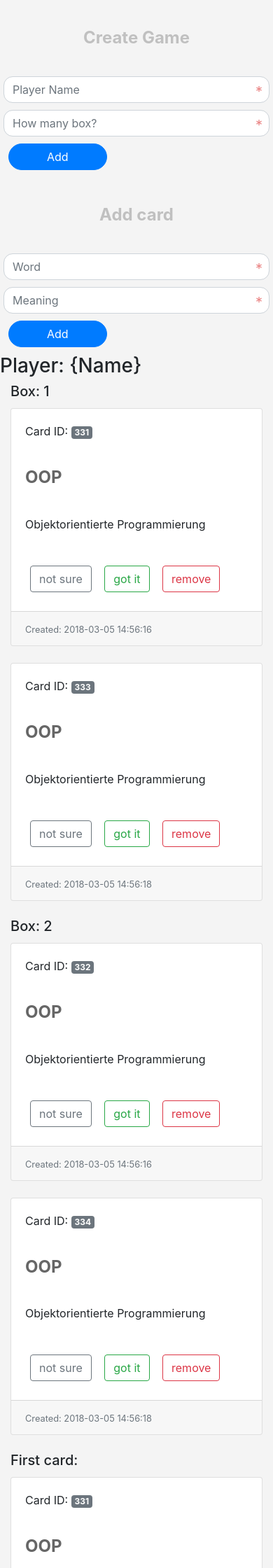
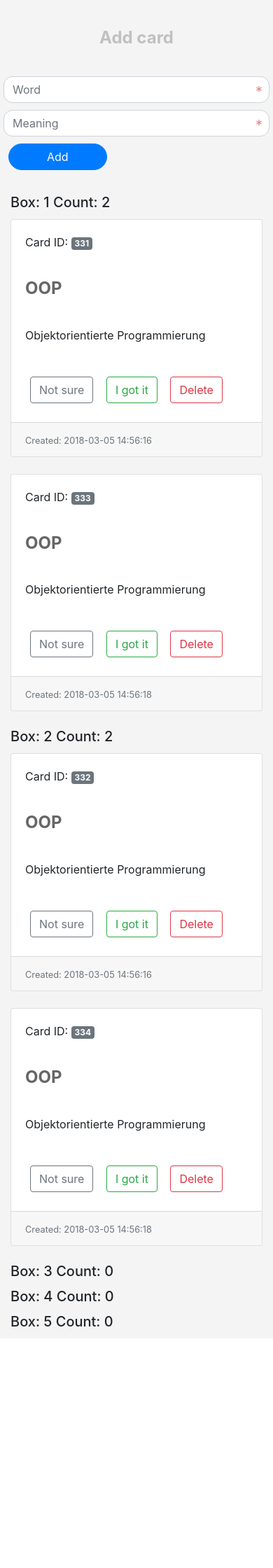
Before and after one commit to ginansayedali/lernkartei, a PHP site: page / in a window 390 px wide. Shown: the top 2240 px of the page at 70% size. After the commit the page ends 1895 px from the top, so only its background shows below. Run offline with PHP 8.4, Linux system fonts and the light colour scheme; data comes from the database, SQL or seed files in the repository.

Commit message:
Add getBoxes() - Add  to class Game

```diff
--- a/include/classes/Box.php
+++ b/include/classes/Box.php
@@ -6,10 +6,14 @@ class Box{
   private $boxID;
   private $dbConnect;
 
-  public function __construct($boxID = 1, $dbConnect){
+  public function __construct($boxID, $dbConnect){
     $this->dbConnect = $dbConnect;
     $this->boxID = $boxID;
   }
+   public function setID($id){
+     $this->boxID = $id;
+     return $this;
+   }
 
   public function add($card){
     if (!$card->getID()){
@@ -76,6 +80,19 @@ class Box{
     }
   }
 
+  public function getCardCount(){
+
+    try {
+    $stmt = $this->dbConnect->query(" SELECT COUNT(*) FROM box_has_card WHERE box=" . $this->boxID );
+    $fetchResult = $stmt->fetchall(PDO::FETCH_ASSOC);
+    $cardCount = $fetchResult[0]['COUNT(*)'];
+    return $cardCount;
+    } catch (PDOException $e){
+      echo $e->getMessage();
+    }
+
+  }
+
   public function getBoxID(){
     return $this->boxID;
   }
--- a/include/classes/Game.php
+++ b/include/classes/Game.php
@@ -5,19 +5,39 @@
     private $playerName;
     private $numberOfBoxes;
     private $dbConnect;
+    private $boxes = []; // todo: implement get boxes
 
     public function __construct($dbConnect){
       $this->dbConnect = $dbConnect;
+
+      $stmt = $dbConnect->query(" SELECT COUNT(*) FROM box ");
+      $fetchResult = $stmt->fetchall(PDO::FETCH_ASSOC);
+      $cardCount = $fetchResult[0]['COUNT(*)'];
+
+      // hier db abfrage auf boxen + loop
+      for ($i = 1; $i <= $cardCount; $i++ ){
+          $this->boxes[] = new Box($i, $dbConnect);
+          //$this->boxes[] = new Box($dbConnect);
+
+      }
+      // ende schleife
+      $this->numberOfBoxes = count($this->boxes);
+    }
+
+    public function getBoxes(){
+      return $this->boxes;
     }
 
     public function setPlayerName($playerName){
       $this->playerName = $playerName;
+      $stmt = $this->dbConnect->prepare(" INSERT INTO game(player_name, number_of_boxes) VALUES (:pname, :nobox) ");
+      $stmt->execute( array(':pname' =>  $this->playerName , ':nobox' => 1 ));
     }
 
     public function getPlayerName(){
       return $this->playerName;
     }
-
+/*
     public function setNumberOfBoxes($numberOfBoxes){
       $this->numberOfBoxes = $numberOfBoxes;
       //todo: insert the number of boxes into database
@@ -25,14 +45,10 @@
         $stmt = $this->dbConnect->prepare(" INSERT INTO box(box_id) VALUES (" . $i . ") ");
         $stmt->execute();
       }
+
     }
+*/
 
-    public function createBox(){
-      // for ($i  = 1; $i <= $this->numberOfBoxes; $i++){
-      //   $box = "box{$i}";
-      //   $$box = new Box($i,$this->dbConnect);
-      // }
-    }
 
     public function getNumberOfBoxes(){
       return $this->numberOfBoxes;
@@ -59,9 +75,13 @@
       $stmt->execute();
     }
 
-    // public function moveCardToNextBox($card,$boxID){
-    //
-    // }
+
+
+    public function moveCardToNextBox($card,$boxID){
+
+
+
+    }
     //
     // public function moveCardToFirstBox($card){
     //
--- a/index.php
+++ b/index.php
@@ -11,38 +11,6 @@
   <body>
     <div class="fullwidth-container ">
       <div class="row">
-        <div class="col-sm-6 col-md-6 col-lg-6">
-          <div class=" login-page">
-          	<h1 class="text-center"> <span class="selected">Create Game</span></h1>
-            <form class="database-setup" action="<?php echo $_SERVER['PHP_SELF'] ?>" method="POST">
-              <div class="input-container">
-                <input
-                  class="form-control"
-                  type="text"
-                  name="player_name"
-                  autocomplete="off"
-                  placeholder="Player Name"
-                  required />
-              </div>
-              <div class="input-container">
-                <input
-                  class="form-control"
-                  type="text"
-                  name="box_count"
-                  autocomplete="off"
-                  placeholder="How many box?"
-                  required />
-              </div>
-              <div class="input-container">
-                <input
-                  class ="btn btn-primary btn-block"
-                  name = "set_game"
-                  type="submit"
-                  value="Add" />
-              </div>
-            </form>
-          </div>
-        </div>
         <div class="col-sm-6 col-md-6 col-lg-6">
           <div class=" login-page">
             <h1 class="text-center"> <span class="selected">Add card</span></h1>
@@ -77,6 +45,7 @@
         </div>
       </div>
     </div>
+    <br>
 
       <?php
 
@@ -84,40 +53,50 @@
       ini_set('error_reporting', E_ALL);
       error_reporting(E_ALL);
 
-      $box1 = new Box(1,$dbConnect);
-      $box2 = new Box(2,$dbConnect);
+      $game = new Game($dbConnect);
+      $game->setPlayerName('ginan');
 
       if ($_SERVER['REQUEST_METHOD'] == 'POST') {
-        if (isset($_POST['set_game'])) {
-          $player = new Game($dbConnect);
-           $player->setPlayerName($_POST['player_name']);
-           $player->deleteAllBoxes();
-           $player->setNumberOfBoxes($_POST['box_count']);
-           }
-
         if (isset($_POST['add_card'])) {
+          $box = new Box(1,$dbConnect);
           $card = new Card();
     	    $card->setWord($_POST['card_word']);
     	    $card->setWordMeaning($_POST['card_word']);
-          $box1->add($card);
+          $box->add($card);
         }
 
       }
+
+      $do = isset($_GET['do']);
+      if ($do == 'Delete'){
+        $cardID = isset($_GET['cardID']) && is_numeric($_GET['cardID']) ? intval($_GET['cardID']) : 0;
+
+        $stmt = $dbConnect->prepare("DELETE FROM cards WHERE id= :cid ");
+        $stmt->bindParam(":cid", $cardID);
+        $stmt->execute();
+      }
       ?>
-      <h3>Player: {Name}</h3>
+      <!-- <h3>Player: {Name}</h3> -->
       <div class="container">
         <div class="row">
+
+
+          <?php
+          $boxes = $game->getBoxes();
+          foreach ($boxes as $box):
+            ?>
+
           <div class="col-sm-6">
-            <h5 class="card-title"> Box: <?php echo $box1->getBoxID(); ?> </h5>
-            <?php foreach ($box1->getCards() as $value): ?>
+            <h5 class="card-title"> Box: <?php echo $box->getBoxID() . ' '; ?>  Count:  <?php echo $box->getCardCount(); ?> </h5>
+            <?php foreach ($box->getCards() as $value): ?>
               <div class="card">
               <div class="card-body">
               <p class="card-title"> Card ID: <span class="badge badge-secondary"> <?php echo $value['id']; ?> </span></p>
               <h1 class="card-text"> <?php echo $value['word']; ?> </h1>
               <p class="card-text"> <?php echo $value['word_meaning']; ?> </p> <br>
-              <button type="button" class="btn btn-outline-secondary">not sure</button>
-              <button type="button" class="btn btn-outline-success">got it</button>
-              <button type="button" class="btn btn-outline-danger">remove</button>
+              <button type="button" class="btn btn-outline-secondary">Not sure</button>
+              <button type="button" class="btn btn-outline-success">I got it</button>
+              <button type="button" onclick='window.location.href="<?=$_SERVER['PHP_SELF']?>?do=Delete&cardID=<?php echo $value['id'] ?>"' class="btn btn-outline-danger">Delete</button>
               </div>
               <div class="card-footer">
               <small class="text-muted">Created: <?php echo $value['create_date']; ?> </small>
@@ -127,93 +106,12 @@
             <?php endforeach; ?>
           </div>
 
-          <div class="col-sm-6">
-            <h5 class="card-title"> Box: <?php echo $box2->getBoxID(); ?> </h5>
-            <?php foreach ($box2->getCards() as $value): ?>
-              <div class="card">
-              <div class="card-body">
-              <p class="card-title"> Card ID: <span class="badge badge-secondary"> <?php echo $value['id']; ?> </span></p>
-              <h1 class="card-text"> <?php echo $value['word']; ?> </h1>
-              <p class="card-text"> <?php echo $value['word_meaning']; ?> </p> <br>
-              <button type="button" class="btn btn-outline-secondary">not sure</button>
-              <button type="button" class="btn btn-outline-success">got it</button>
-              <button type="button" class="btn btn-outline-danger">remove</button>
-              </div>
-              <div class="card-footer">
-              <small class="text-muted">Created: <?php echo $value['create_date']; ?> </small>
-              </div>
-              </div>
-              <br>
-            <?php endforeach; ?>
-          </div>
-          </div>
-          <div class="row">
-          <div class="col-sm-6">
-            <h5 class="card-title"> First card: </h5>
-            <?php foreach ($box1->getFirstCard() as $value): ?>
-              <div class="card">
-              <div class="card-body">
-              <p class="card-title"> Card ID: <span class="badge badge-secondary"> <?php echo $value['id']; ?> </span></p>
-              <h1 class="card-text"> <?php echo $value['word']; ?> </h1>
-              <p class="card-text"> <?php echo $value['word_meaning']; ?> </p> <br>
-              <button type="button" class="btn btn-outline-secondary">not sure</button>
-              <button type="button" class="btn btn-outline-success">got it</button>
-              <button type="button" class="btn btn-outline-danger">remove</button>
-              </div>
-              <div class="card-footer">
-              <small class="text-muted">Created: <?php echo $value['create_date']; ?> </small>
-              </div>
-              </div>
-              <br>
-            <?php endforeach; ?>
-          </div>
+          <?php endforeach; ?>
 
-        <div class="col-sm-6">
-          <h5 class="card-title"> First card: </h5>
-          <?php foreach ($box2->getFirstCard() as $value): ?>
-            <div class="card">
-            <div class="card-body">
-            <p class="card-title"> Card ID: <span class="badge badge-secondary"> <?php echo $value['id']; ?> </span></p>
-            <h1 class="card-text"> <?php echo $value['word']; ?> </h1>
-            <p class="card-text"> <?php echo $value['word_meaning']; ?> </p> <br>
-            <button type="button" class="btn btn-outline-secondary">not sure</button>
-            <button type="button" class="btn btn-outline-success">got it</button>
-            <button type="button" class="btn btn-outline-danger">remove</button>
-            </div>
-            <div class="card-footer">
-            <small class="text-muted">Created: <?php echo $value['create_date']; ?> </small>
-            </div>
-            </div>
-            <br>
-          <?php endforeach; ?>
         </div>
-        </div>
-    </div>
-      <!--
+      </div>
 
 
-      echo '<div class="row">';
-      echo '<div class="col-sm-6">';
-      echo '<h5 class="card-title"> First card: </h5>';
-      foreach ($box1->getFirstCard() as $value) {
-        echo '<div class="card">';
-        echo '<div class="card-body">';
-        echo '<p class="card-title"> Card ID: <span class="badge badge-secondary">'. $value['id'] . '</span></p>';
-        echo '<h1 class="card-text">' . $value['word'] . "</h1>";
-        echo '<p class="card-text">' . $value['word_meaning'] . "</p> <br>";
-        echo '<button type="button" class="btn btn-outline-secondary">not sure</button>';
-        echo '<button type="button" class="btn btn-outline-success">got it</button>';
-        echo '<button type="button" class="btn btn-outline-danger">remove</button>';
-
-        echo '</div>';
-        echo '<div class="card-footer">';
-        echo '<small class="text-muted">Created: '. $value['create_date'] .'</small>';
-        echo '</div>';
-        echo '</div>';
-        echo '<br>';
-      }
-      echo '</div>';
- -->
 
 
     <script src="<?php echo $js ?>jquery-3.3.1.min.js"></script>
```
